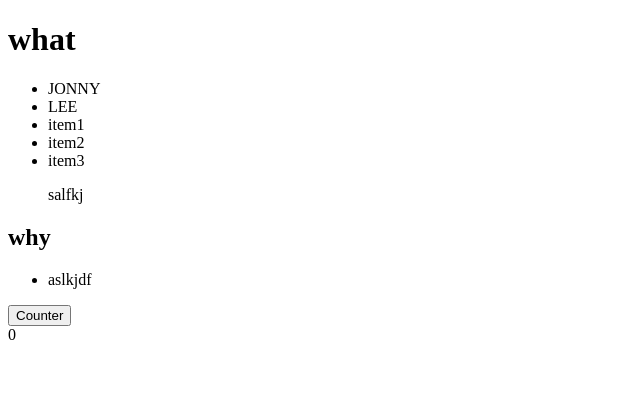
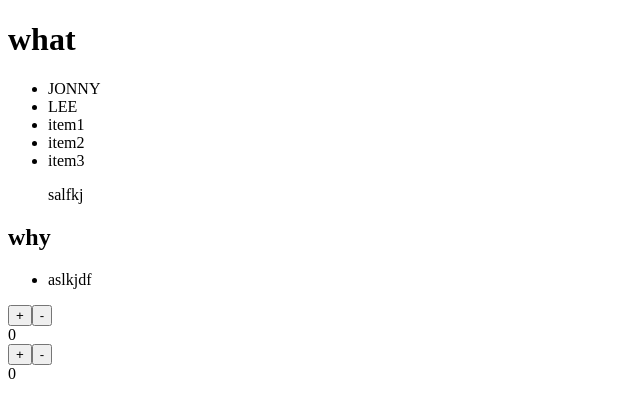
Before and after one commit to jonnyleealas/react_course, a React (Create React App) app in the folder refresher/: page / in a window 1280 px wide. Shown: the top 418 px of the page, without its empty margins (0-640 px from the left). Built offline with nearby package versions, Linux system fonts and the light colour scheme.

Commit message:
user props to add variable state in render

```diff
--- a/refresher/src/components/App.js
+++ b/refresher/src/components/App.js
@@ -6,7 +6,8 @@ const App = () => {
     return (
         <>
         <List />
-       <CounterButton />
+        <CounterButton incrementBy={30}/>
+        <CounterButton incrementBy={5}/>
         </>
 
     )
--- a/refresher/src/components/CounterButton.js
+++ b/refresher/src/components/CounterButton.js
@@ -1,16 +1,21 @@
 import React, { useState } from 'react';
 
-const CounterButton = () => {
+const CounterButton = (props) => {
     let [currentCount, setCurrentCount] = useState(0)
 
-    const handleClick = () => {
-        setCurrentCount(currentCount++)
+    const addButton = () => {
+        setCurrentCount(currentCount + props.incrementBy)
+    }
+
+    const subtractButton = () => {
+        setCurrentCount(currentCount - props.incrementBy)
     }
 
     return (
 
         <div>
-            <button onClick={handleClick}>Counter</button>
+            <button onClick={addButton}>+</button>
+            <button onClick={subtractButton}>-</button>
             <div>
                 {currentCount}
             </div>
```
